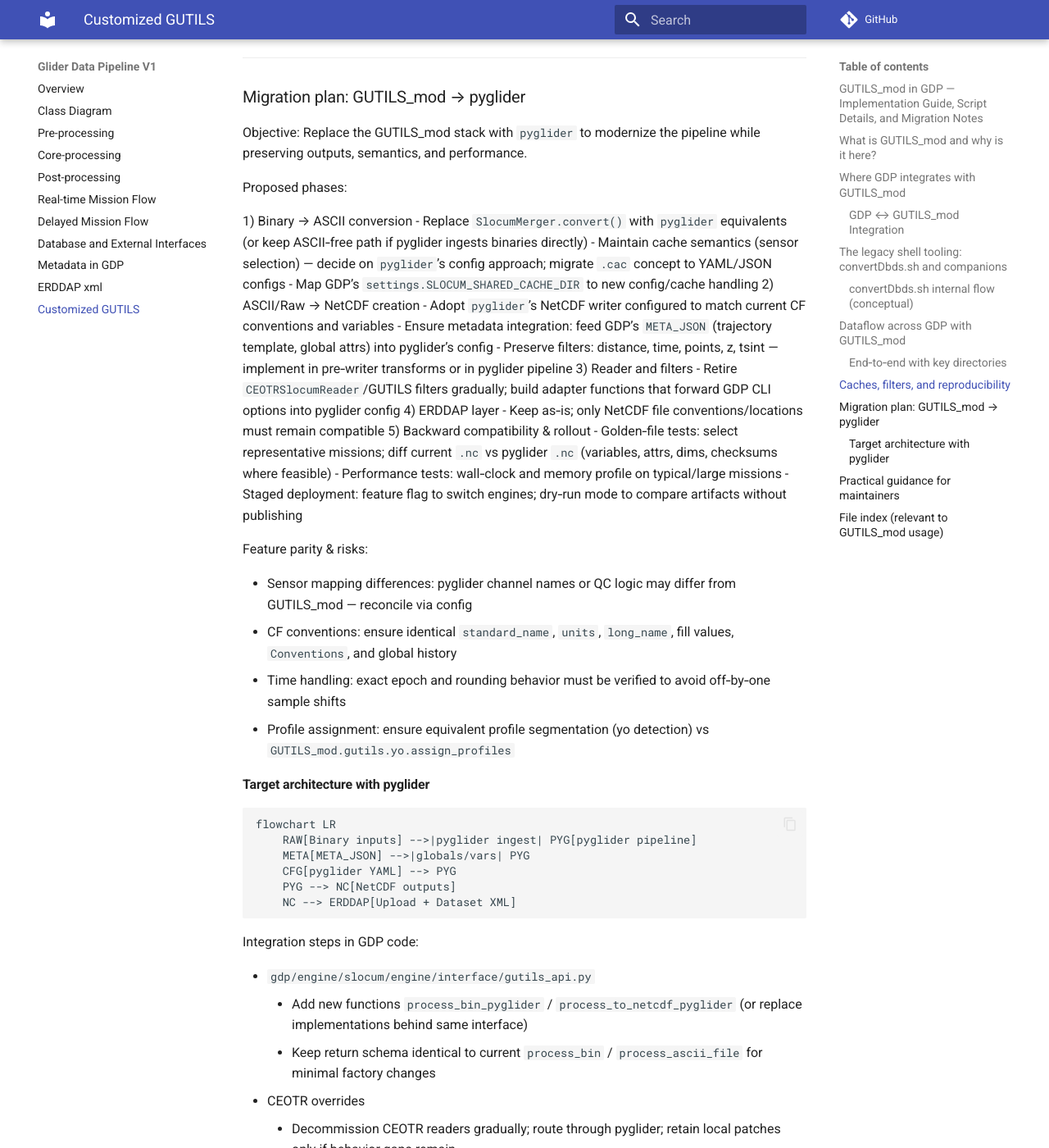
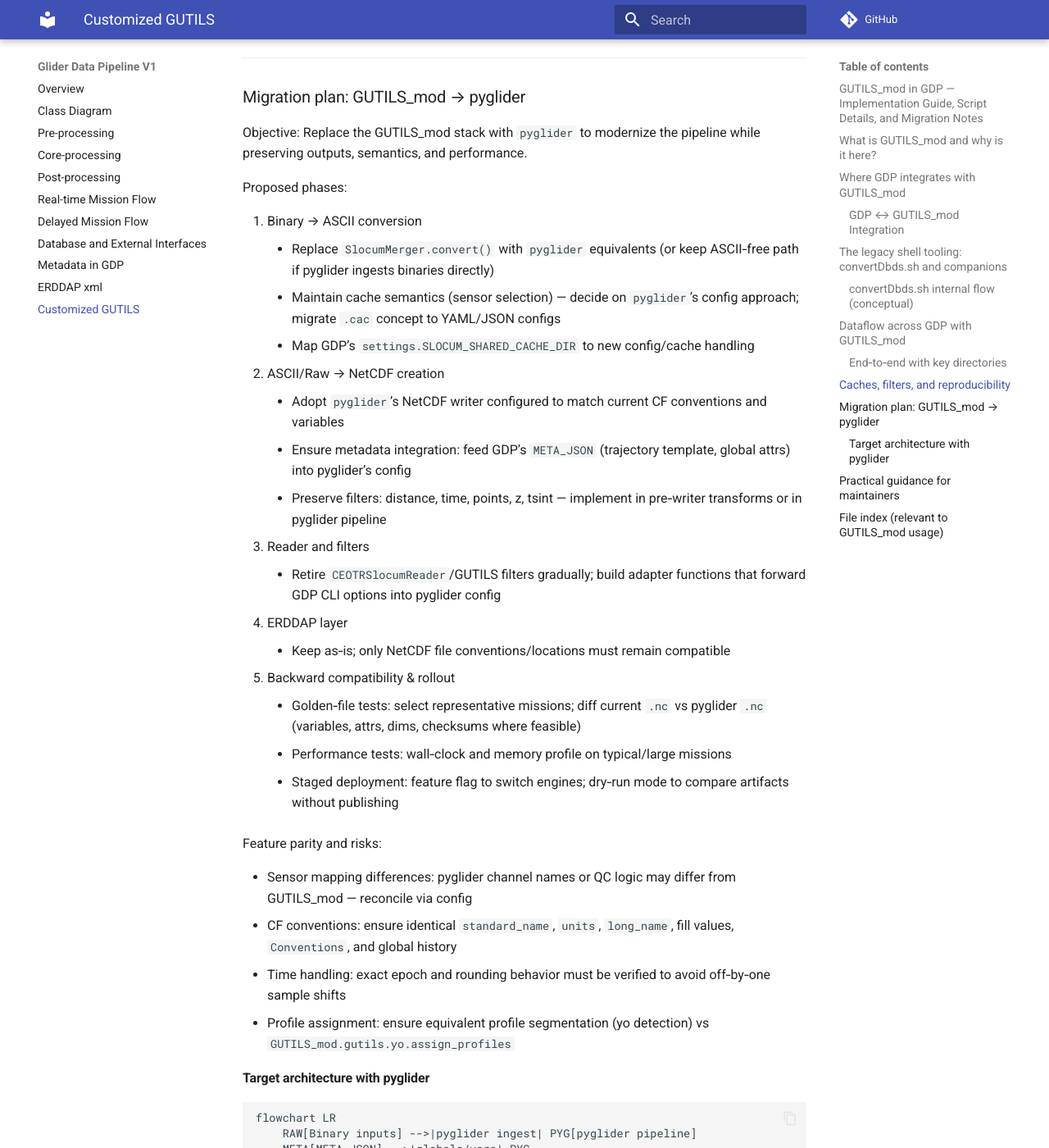
Before and after one commit to ocean-tracking-network/otn-glider-documentation, an MkDocs documentation site: the page built from docs/gdp/customized_gutils.md, in a window 1280 px wide and 1400 px high, scrolled down 4361 px. Shown: the whole window at 82% size. Built offline with MkDocs 1.6.1 and Material for MkDocs 9.7.7, drawn with Linux system fonts in a browser that asks for light colours; comment, search, counter and statistics services are not loaded.

Commit message:
Fix customized_gutils doc formatting issue

```diff
--- a/docs/gdp/customized_gutils.md
+++ b/docs/gdp/customized_gutils.md
@@ -164,28 +164,28 @@ and performance.
 
 Proposed phases:
 
-1) Binary → ASCII conversion
+1. Binary → ASCII conversion
     - Replace `SlocumMerger.convert()` with `pyglider` equivalents (or keep ASCII‑free path if pyglider ingests binaries
       directly)
     - Maintain cache semantics (sensor selection) — decide on `pyglider`’s config approach; migrate `.cac` concept to
       YAML/JSON configs
     - Map GDP’s `settings.SLOCUM_SHARED_CACHE_DIR` to new config/cache handling
-2) ASCII/Raw → NetCDF creation
+2. ASCII/Raw → NetCDF creation
     - Adopt `pyglider`’s NetCDF writer configured to match current CF conventions and variables
     - Ensure metadata integration: feed GDP’s `META_JSON` (trajectory template, global attrs) into pyglider’s config
     - Preserve filters: distance, time, points, z, tsint — implement in pre‑writer transforms or in pyglider pipeline
-3) Reader and filters
+3. Reader and filters
     - Retire `CEOTRSlocumReader`/GUTILS filters gradually; build adapter functions that forward GDP CLI options into
       pyglider config
-4) ERDDAP layer
+4. ERDDAP layer
     - Keep as‑is; only NetCDF file conventions/locations must remain compatible
-5) Backward compatibility & rollout
+5. Backward compatibility & rollout
     - Golden‑file tests: select representative missions; diff current `.nc` vs pyglider `.nc` (variables, attrs, dims,
       checksums where feasible)
     - Performance tests: wall‑clock and memory profile on typical/large missions
     - Staged deployment: feature flag to switch engines; dry‑run mode to compare artifacts without publishing
 
-Feature parity & risks:
+Feature parity and risks:
 
 - Sensor mapping differences: pyglider channel names or QC logic may differ from GUTILS_mod — reconcile via config
 - CF conventions: ensure identical `standard_name`, `units`, `long_name`, fill values, `Conventions`, and global history
```
